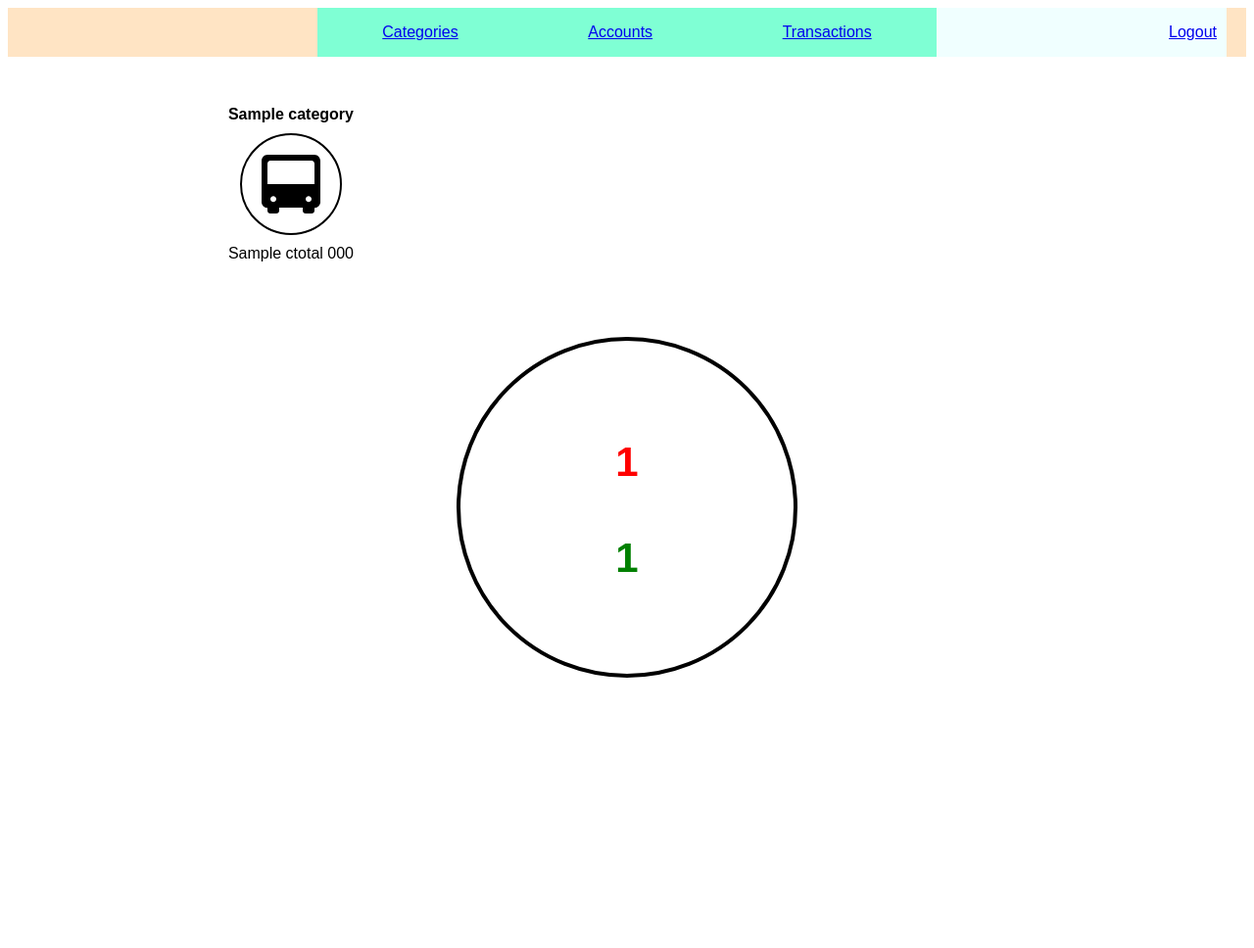
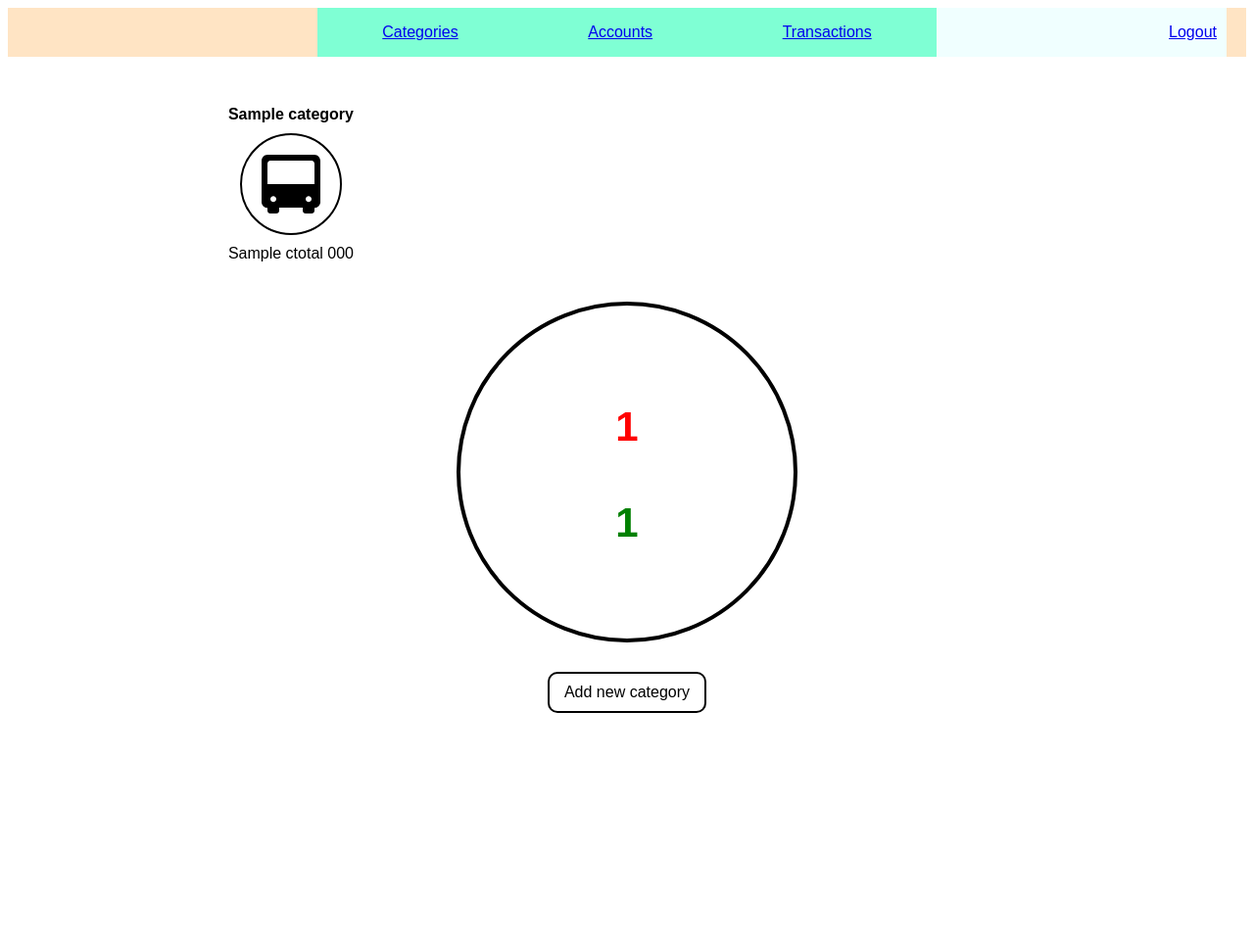
Before and after one commit to kotovskyy/expenseTrackerTest, a Django app: template expensetracker/templates/expensetracker/homepage.html in a window 1280 px wide. Shown: the top 968 px of the page at 98% size. Run offline with Django 3.2, Linux system fonts and the light colour scheme; the template is opened without the code that fills it: most values are stand-ins (such as "Sample title", 1, 10 or a date in 2020).

Commit message:
Add 'Add category' button

```diff
--- a/expensetracker/static/expensetracker/homepage.css
+++ b/expensetracker/static/expensetracker/homepage.css
@@ -96,7 +96,7 @@
     display: flex;
     flex-direction: column;
     align-items: center;
-    justify-content: center;
+    justify-content: space-between;
 }
 
 .central-informational-container-inner {
@@ -125,3 +125,14 @@
     padding: 20px; /* Adjust the padding as needed */
     margin: 10px; /* Adjust the margin as needed */
 }
+
+.add-new-category-container {
+    border: 2px solid black;
+    padding: 10px  15px 10px 15px;
+    border-radius: 10px;
+}
+
+.add-new-category-link {
+    text-decoration: none;
+    color: black;
+}
--- a/expensetracker/templates/expensetracker/homepage.html
+++ b/expensetracker/templates/expensetracker/homepage.html
@@ -58,6 +58,9 @@
                             {{ total_income }}
                         </div>
                     </div>
+                    <div class="add-new-category-container">
+                        <a class="add-new-category-link" href="{% url 'expensetracker_add-new-category' %}">Add new category</a>
+                    </div>
                 </div>
 
             </div>
```
